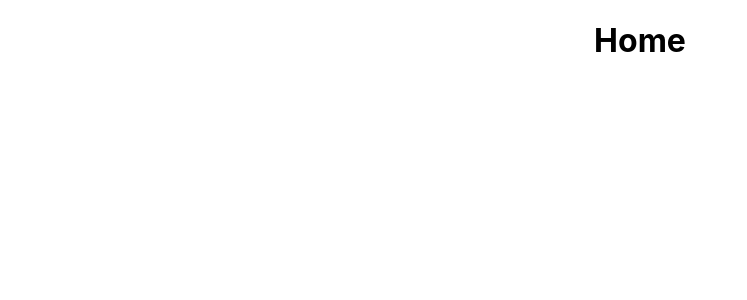
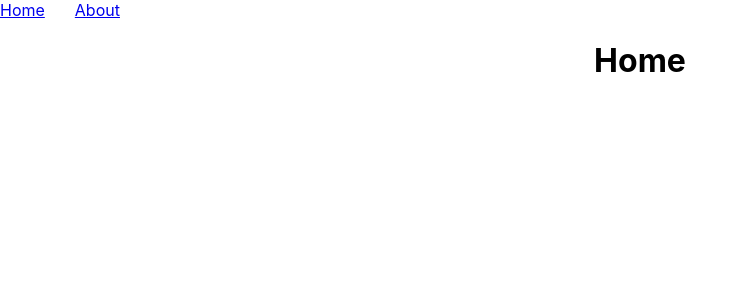
Before and after one commit to Mhdez221993/react-router, a JavaScript app: page / in a window 1280 px wide. Shown: the top 300 px of the page, without its empty margins (0-747 px from the left). Built offline with nearby package versions, Linux system fonts and the light colour scheme; the HTML template or start-up script is replaced by a standard one.

Commit message:
Add Links

```diff
--- a/src/App.js
+++ b/src/App.js
@@ -4,10 +4,12 @@
 
 import { About } from "./components/About";
 import { Home } from "./components/Home";
+import { Navbar } from "./components/Navbar";
 
 function App() {
   return (
     <div className="App">
+      <Navbar />
       <Routes>
         <Route path="/" element={<Home />} com />
         <Route path="/about" element={<About />} com />
--- /dev/null
+++ b/src/components/Navbar.js
@@ -0,0 +1,10 @@
+import { Link } from "react-router-dom";
+
+export const Navbar = () => {
+  return (
+    <nav>
+      <Link to="/">Home</Link>
+      <Link to="/about">About</Link>
+    </nav>
+  );
+};
--- a/src/index.css
+++ b/src/index.css
@@ -1,13 +1,21 @@
 body {
   margin: 0;
-  font-family: -apple-system, BlinkMacSystemFont, 'Segoe UI', 'Roboto', 'Oxygen',
-    'Ubuntu', 'Cantarell', 'Fira Sans', 'Droid Sans', 'Helvetica Neue',
+  font-family: -apple-system, BlinkMacSystemFont, "Segoe UI", "Roboto", "Oxygen",
+    "Ubuntu", "Cantarell", "Fira Sans", "Droid Sans", "Helvetica Neue",
     sans-serif;
   -webkit-font-smoothing: antialiased;
   -moz-osx-font-smoothing: grayscale;
 }
 
 code {
-  font-family: source-code-pro, Menlo, Monaco, Consolas, 'Courier New',
+  font-family: source-code-pro, Menlo, Monaco, Consolas, "Courier New",
     monospace;
 }
+
+nav {
+  display: flex;
+}
+
+nav > a {
+  margin-right: 30px;
+}
```
